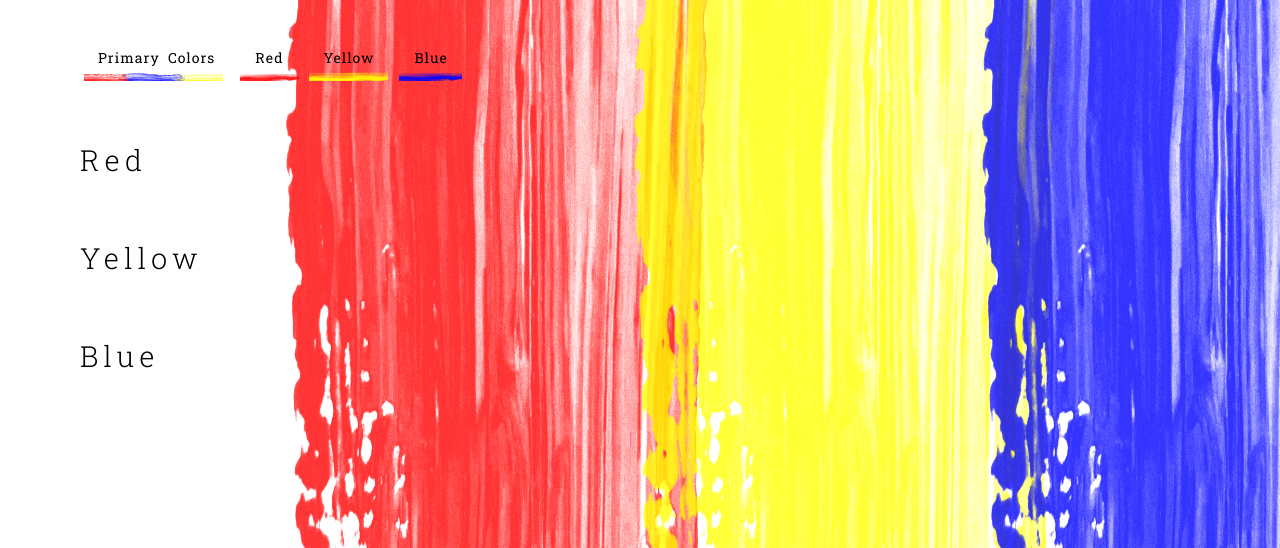
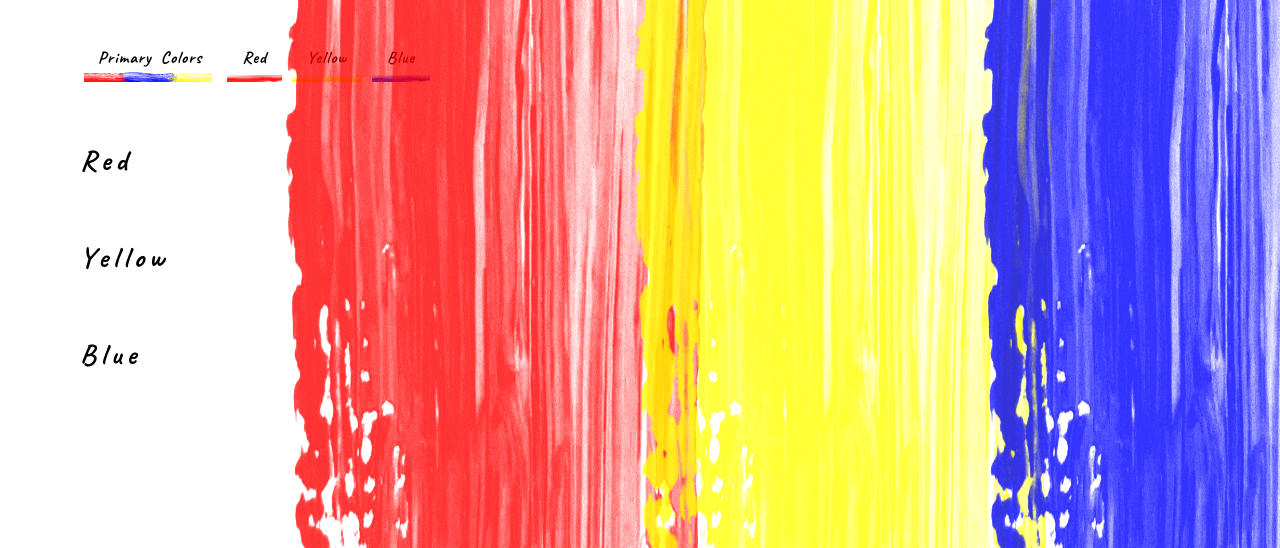
Before and after one commit to boroji/PrimaryColors, a plain HTML site: page index.html in a window 1280 px wide. Shown: the part 252-800 px from the top of the page. Drawn offline with Linux system fonts and the light colour scheme.

Commit message:
added comments and changed the typography

```diff
--- a/index.html
+++ b/index.html
@@ -4,11 +4,11 @@
 <head>
     <meta charset="UTF-8">
     <meta name="viewport" content="width=device-width, initial-scale=1.0">
-    <link href="https://fonts.googleapis.com/css2?family=Roboto+Slab:wght@100;200;300;400;500&display=swap"
-        rel="stylesheet">
+    <link rel="shortcut icon" type="image/png" href="img/myHeart.png">
     <link rel="stylesheet" href="style.css">
-    <title>Primary Colors</title>
+    <title>Primary Art Brush</title>
 </head>
+
 <body>
 
     <section class="background"></section>
@@ -26,4 +26,5 @@
 
     <script src="index.js"></script>
 </body>
+
 </html>
--- a/index.js
+++ b/index.js
@@ -1,19 +1,27 @@
+// (1)- select all the buttons
 const primaryColors = document.querySelector('.primary-color');
 const red = document.querySelector('.red');
 const yellow = document.querySelector('.yellow');
 const blue = document.querySelector('.blue');
+// (2)- select the background and heading
 const background = document.querySelector('.background');
+const h1 = document.querySelector('.heading');
+// (3)- select all the paragraphs
 const p = document.querySelectorAll('main p');
-const h1 = document.querySelector('.heading');
-const main = document.querySelector('main');
 
+// (4)- adding event listener to red button
 red.addEventListener('click', function () {
+    // (5)- change the background
     background.style.cssText = `background: url('red.png') no-repeat 95%/cover;`;
+    // (6)- change the heading
     h1.textContent = 'Red'
+    // (7)- change paragraphs
     p[0].textContent = 'rgb(255, 0, 0)'
     p[1].textContent = 'hsl(0, 100, 50)'
     p[2].textContent = '#ff0000'
 })
+
+// (8)- adding event listener to blue button
 blue.addEventListener('click', function () {
     background.style.cssText = `background: url('blue.png') no-repeat 95%/cover;`;
     h1.textContent = 'Blue'
@@ -21,6 +29,8 @@ blue.addEventListener('click', function () {
     p[1].textContent = 'hsl(240, 100, 50)'
     p[2].textContent = '#0000ff'
 })
+
+// (9)- adding event listener to yellow button
 yellow.addEventListener('click', function () {
     background.style.cssText = `background: url('yellow.png') no-repeat 95%/cover;`;
     h1.textContent = 'Yellow'
@@ -28,6 +38,8 @@ yellow.addEventListener('click', function () {
     p[1].textContent = 'hsl(60, 100, 50)'
     p[2].textContent = '#ffff00'
 })
+
+// (10)- adding event listener to primary button
 primaryColors.addEventListener('click', function () {
     background.style.cssText = `background: url('primary-colors.png') no-repeat 95%/cover;`;
     h1.textContent = 'Primary Colors'
--- a/style.css
+++ b/style.css
@@ -1,16 +1,22 @@
-@import url('https://fonts.googleapis.com/css2?family=Roboto+Slab:wght@100;200;300;400;500&display=swap');
+@import url('https://fonts.googleapis.com/css2?family=Caveat:wght@400;700&display=swap');
 
 * {
     margin: 0;
     padding: 0;
     box-sizing: border-box;
-    font-family: 'Roboto Slab', serif;
+    font-family: 'Caveat', cursive;
 }
 
 *:before,
 *:after {
     box-sizing: border-box;
 }
+
+/*
+---------------
+(1)- Aligning HTML body
+---------------
+*/
 
 body {
     width: 100%;
@@ -22,53 +28,29 @@ body {
     padding-left: 80px;
 }
 
-a:link, a:visited, a:active {
-    text-decoration: none;
-    color: #fff;
-}
-.background {
-    width: 100%;
-    height: 1080px;
-    background: url('primary-colors.png') no-repeat 95%/cover;
-    position: fixed;
-    top: 0;
-    left: 0;
-    z-index: -1;
-    transition: all 0.2s ease;
-}
-
-section {
-    width: 100%;
-    height: 1080px;
-    background: url('background-reverse.png');
-    position: fixed;
-    top: 0;
-    left: 0;
-    z-index: -1;
-    transition: all 0.2s ease;
-}
+/*
+---------------
+(2)- Styling h1 and p
+---------------
+*/
 
 h1 {
     font-size: 48px;
-    font-weight: 100;
+    font-weight: 700;
 }
 
 p {
-    font-weight: 300;
     font-size: 29px;
+    font-weight: 700;
     padding-top: 60px;
     letter-spacing: 5px;
 }
 
-@keyframes fade {
-    from {
-        opacity: 0;
-    }
-
-    to {
-        opacity: 1;
-    }
-}
+/*
+---------------
+(3)- Styling button
+---------------
+*/
 
 button {
     border: none;
@@ -76,13 +58,21 @@ button {
     background-color: transparent;
     margin-top: 50px;
     padding: 14px 18px;
-    font-size: 14px;
+    font-size: 17px;
+    font-weight: 700;
     color: #000000;
     letter-spacing: 1px;
     word-spacing: 4px;
     cursor: pointer;
-    transition: all 0.2s ease;
+    /* (5)- adding transition after the JavaScript */
+    transition: all 0.2s ease-out;
 }
+
+/*
+---------------
+(4)- Adding hover and active style
+---------------
+*/
 
 button:hover {
     transform: scale(1.1);
@@ -92,8 +82,14 @@ button:active {
     transform: scale(0.9);
 }
 
+/*
+---------------
+(6)- Adding background image to buttons
+---------------
+*/
+
 main button:nth-of-type(1) {
-    background: url('primary-colors-brush.png') no-repeat 29% 154%/ 91%;
+    background: url('primary-colors-brush.png') no-repeat 29% 135%/ 91%;
 }
 
 main button:nth-of-type(2) {
@@ -107,3 +103,21 @@ main button:nth-of-type(3) {
 main button:nth-of-type(4) {
     background: url('blue-brush.png') no-repeat 49% 104%/ 91%;
 }
+
+/*
+---------------
+(7)- Adding background image
+---------------
+*/
+
+.background {
+    pointer-events: none;
+    width: 100%;
+    height: 1080px;
+    position: fixed;
+    top: 0;
+    right: 0;
+    background: url('primary-colors.png') no-repeat 95%/cover;
+    /* (8)- adding transition after the JavaScript */
+    transition: all 0.2s ease-out;
+}
```
Also changed, not shown: img/myHeart.png (added).
